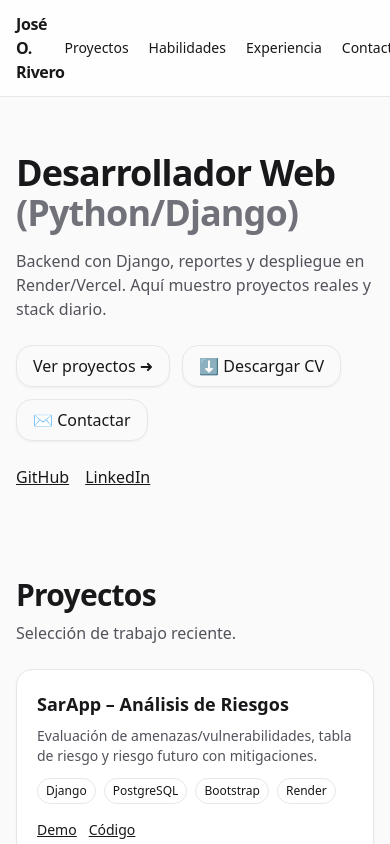
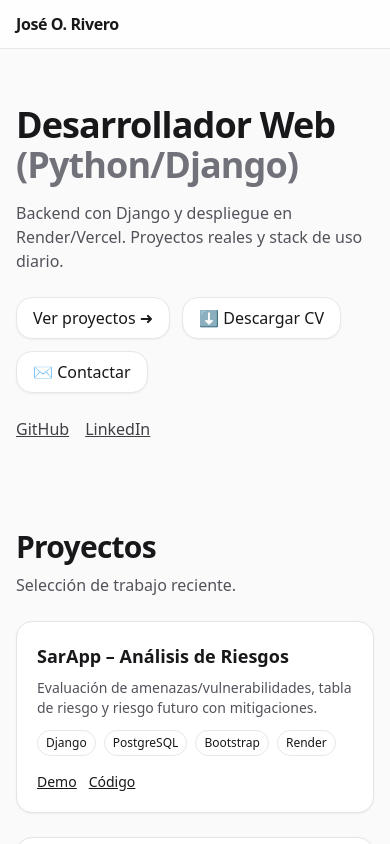
Before and after one commit to StarJors/portafolio, a React (Vite) app: page / in a window 390 px wide. Shown: the top 844 px of the page. Built offline with nearby package versions, Linux system fonts and the light colour scheme.

Commit message:
actualizar contactos 3

```diff
--- a/index.html
+++ b/index.html
@@ -1,10 +1,25 @@
 <!doctype html>
-<html lang="en">
+<html lang="es" class="scroll-smooth">
 <head>
   <meta charset="UTF-8" />
   <meta name="viewport" content="width=device-width, initial-scale=1.0" />
   <title>Portafolio</title>
+  <link rel="icon" href="/favicon.ico" />
+  <meta name="description" content="Portafolio de José O. Rivero — Django, PostgreSQL, Render/Vercel." />
+  <meta property="og:title" content="José O. Rivero — Portafolio" />
+  <meta property="og:description" content="Proyectos reales con Python/Django." />
+  <meta property="og:type" content="website" />
   <script src="https://cdn.tailwindcss.com"></script>
+  <script>
+    tailwind.config = {
+      theme: {
+        extend: {
+          colors: { brand: { DEFAULT: "#2563eb", 50:"#eff6ff" } }
+        }
+      }
+    }
+  </script>
+
 </head>
 
   <body>
--- a/src/Portfolio.jsx
+++ b/src/Portfolio.jsx
@@ -5,7 +5,7 @@ export default function Portfolio() {
       <header className="sticky top-0 z-20 border-b bg-white/80 backdrop-blur">
         <nav className="mx-auto max-w-5xl px-4 py-3 flex items-center justify-between">
           <a href="#inicio" className="font-semibold tracking-tight">José O. Rivero</a>
-          <div className="flex gap-5 text-sm">
+          <div className="hidden sm:flex gap-5 text-sm">
             <a className="hover:text-zinc-700" href="#proyectos">Proyectos</a>
             <a className="hover:text-zinc-700" href="#habilidades">Habilidades</a>
             <a className="hover:text-zinc-700" href="#experiencia">Experiencia</a>
@@ -15,37 +15,40 @@ export default function Portfolio() {
       </header>
 
       {/* HERO */}
-      <section id="inicio" className="mx-auto max-w-5xl px-4 pt-14 pb-10">
+      <section id="inicio" className="scroll-mt-24 mx-auto max-w-5xl px-4 pt-14 pb-10">
         <h1 className="text-4xl md:text-6xl font-extrabold tracking-tight">
           Desarrollador Web <span className="text-zinc-500">(Python/Django)</span>
         </h1>
         <p className="mt-4 text-zinc-600 max-w-2xl">
-          Backend con Django, reportes y despliegue en Render/Vercel. Aquí muestro proyectos reales y stack diario.
+          Backend con Django y despliegue en Render/Vercel. Proyectos reales y stack de uso diario.
         </p>
+
         <div className="mt-6 flex flex-wrap gap-3">
-          <a href="#proyectos" className="inline-flex items-center gap-2 rounded-2xl px-4 py-2 border shadow-sm hover:shadow">
+          <a href="#proyectos" className="inline-flex items-center rounded-2xl px-4 py-2 border shadow-sm hover:shadow bg-white">
             Ver proyectos ➜
           </a>
-          <a href="CV_Jose_Rivero.pdf" download className="inline-flex items-center gap-2 rounded-2xl px-4 py-2 border shadow-sm hover:shadow">
+          <a href="/CV_Jose_Rivero.pdf" download className="inline-flex items-center rounded-2xl px-4 py-2 border shadow-sm hover:shadow bg-white">
             ⬇️ Descargar CV
           </a>
-          <a href="mailto:rivero@example.com" className="inline-flex items-center gap-2 rounded-2xl px-4 py-2 border shadow-sm hover:shadow">
+          <a href="mailto:rivero@example.com" className="inline-flex items-center rounded-2xl px-4 py-2 border shadow-sm hover:shadow bg-white">
             ✉️ Contactar
           </a>
         </div>
-        <div className="mt-6 flex gap-4">
-          <a className="underline" href="https://github.com/StarJors">GitHub</a>
-          <a className="underline" href="#">LinkedIn</a>
+
+        <div className="mt-6 flex gap-4 text-zinc-700">
+          <a className="underline hover:text-blue-600" href="https://github.com/StarJors" target="_blank" rel="noreferrer">GitHub</a>
+          <a className="underline hover:text-blue-600" href="https://www.linkedin.com/" target="_blank" rel="noreferrer">LinkedIn</a>
         </div>
       </section>
 
       {/* PROYECTOS */}
-      <section id="proyectos" className="mx-auto max-w-5xl px-4 py-12">
+      <section id="proyectos" className="scroll-mt-24 mx-auto max-w-5xl px-4 py-12">
         <h2 className="text-3xl font-bold tracking-tight">Proyectos</h2>
         <p className="mt-2 text-zinc-600">Selección de trabajo reciente.</p>
+
         <div className="mt-6 grid gap-6 sm:grid-cols-2">
           {/* Card */}
-          <article className="rounded-2xl border p-5 shadow-sm hover:shadow-md bg-white">
+          <article className="rounded-2xl border border-zinc-200 p-5 shadow-sm hover:shadow-md bg-white transition">
             <h3 className="text-lg font-semibold">SarApp – Análisis de Riesgos</h3>
             <p className="mt-2 text-sm text-zinc-600">
               Evaluación de amenazas/vulnerabilidades, tabla de riesgo y riesgo futuro con mitigaciones.
@@ -56,12 +59,12 @@ export default function Portfolio() {
               ))}
             </div>
             <div className="mt-4 flex gap-3 text-sm">
-              <a className="underline" href="#">Demo</a>
-              <a className="underline" href="#">Código</a>
+              <a className="underline hover:text-blue-600" href="#" target="_blank" rel="noreferrer">Demo</a>
+              <a className="underline hover:text-blue-600" href="#" target="_blank" rel="noreferrer">Código</a>
             </div>
           </article>
 
-          <article className="rounded-2xl border p-5 shadow-sm hover:shadow-md bg-white">
+          <article className="rounded-2xl border border-zinc-200 p-5 shadow-sm hover:shadow-md bg-white transition">
             <h3 className="text-lg font-semibold">Elecciones – Análisis de Votos</h3>
             <p className="mt-2 text-sm text-zinc-600">
               Detección de anomalías (z-score) por circunscripción con filtros por año/departamento.
@@ -72,12 +75,12 @@ export default function Portfolio() {
               ))}
             </div>
             <div className="mt-4 flex gap-3 text-sm">
-              <a className="underline" href="#">Demo</a>
-              <a className="underline" href="#">Código</a>
+              <a className="underline hover:text-blue-600" href="#" target="_blank" rel="noreferrer">Demo</a>
+              <a className="underline hover:text-blue-600" href="#" target="_blank" rel="noreferrer">Código</a>
             </div>
           </article>
 
-          <article className="rounded-2xl border p-5 shadow-sm hover:shadow-md bg-white">
+          <article className="rounded-2xl border border-zinc-200 p-5 shadow-sm hover:shadow-md bg-white transition">
             <h3 className="text-lg font-semibold">TePresto – Gestión de Préstamos</h3>
             <p className="mt-2 text-sm text-zinc-600">
               CRUD de usuarios/préstamos, intereses y chatbot de cobros por WhatsApp. Reportes y balances.
@@ -88,15 +91,15 @@ export default function Portfolio() {
               ))}
             </div>
             <div className="mt-4 flex gap-3 text-sm">
-              <a className="underline" href="#">Demo</a>
-              <a className="underline" href="#">Código</a>
+              <a className="underline hover:text-blue-600" href="#" target="_blank" rel="noreferrer">Demo</a>
+              <a className="underline hover:text-blue-600" href="#" target="_blank" rel="noreferrer">Código</a>
             </div>
           </article>
         </div>
       </section>
 
       {/* HABILIDADES */}
-      <section id="habilidades" className="mx-auto max-w-5xl px-4 py-12">
+      <section id="habilidades" className="scroll-mt-24 mx-auto max-w-5xl px-4 py-12">
         <h2 className="text-3xl font-bold tracking-tight">Habilidades</h2>
         <div className="mt-6 grid gap-6 sm:grid-cols-2">
           {[
@@ -105,7 +108,7 @@ export default function Portfolio() {
             ["Datos", ["PostgreSQL","Pandas"]],
             ["DevOps", ["Git/GitHub","Render","Vercel"]],
           ].map(([cat, items]) => (
-            <div key={cat} className="rounded-2xl border p-5 bg-white">
+            <div key={cat} className="rounded-2xl border border-zinc-200 p-5 bg-white">
               <h3 className="font-semibold">{cat}</h3>
               <div className="mt-3 flex flex-wrap gap-2">
                 {items.map(s=>(
@@ -118,17 +121,17 @@ export default function Portfolio() {
       </section>
 
       {/* EXPERIENCIA */}
-      <section id="experiencia" className="mx-auto max-w-5xl px-4 py-12">
+      <section id="experiencia" className="scroll-mt-24 mx-auto max-w-5xl px-4 py-12">
         <h2 className="text-3xl font-bold tracking-tight">Experiencia</h2>
         <ul className="mt-6 space-y-4">
-          <li className="rounded-2xl border p-5 bg-white">
+          <li className="rounded-2xl border border-zinc-200 p-5 bg-white">
             <div className="flex items-center justify-between">
               <strong>SarApp · Full-Stack</strong>
               <span className="text-xs text-zinc-500">2024 — 2025</span>
             </div>
             <p className="mt-2 text-sm text-zinc-600">Modelos, vistas, PDFs y despliegue en Render con PostgreSQL.</p>
           </li>
-          <li className="rounded-2xl border p-5 bg-white">
+          <li className="rounded-2xl border border-zinc-200 p-5 bg-white">
             <div className="flex items-center justify-between">
               <strong>Elecciones · Backend</strong>
               <span className="text-xs text-zinc-500">2024 — 2025</span>
@@ -139,14 +142,14 @@ export default function Portfolio() {
       </section>
 
       {/* CONTACTO */}
-      <section id="contacto" className="mx-auto max-w-5xl px-4 py-12">
-        <div className="rounded-2xl border p-8 bg-white">
+      <section id="contacto" className="scroll-mt-24 mx-auto max-w-5xl px-4 py-12">
+        <div className="rounded-2xl border border-zinc-200 p-8 bg-white">
           <h2 className="text-3xl font-bold tracking-tight">¿Trabajamos juntos?</h2>
           <p className="mt-2 text-zinc-600">Disponible para roles remotos y proyectos Django.</p>
           <div className="mt-6 flex flex-wrap gap-3">
             <a href="mailto:rivero@example.com" className="rounded-2xl px-4 py-2 border shadow-sm hover:shadow">✉️ rivero@example.com</a>
-            <a href="https://github.com/StarJors" className="rounded-2xl px-4 py-2 border shadow-sm hover:shadow">GitHub</a>
-            <a href="#" className="rounded-2xl px-4 py-2 border shadow-sm hover:shadow">LinkedIn</a>
+            <a href="https://github.com/StarJors" target="_blank" rel="noreferrer" className="rounded-2xl px-4 py-2 border shadow-sm hover:shadow">GitHub</a>
+            <a href="https://www.linkedin.com/" target="_blank" rel="noreferrer" className="rounded-2xl px-4 py-2 border shadow-sm hover:shadow">LinkedIn</a>
           </div>
         </div>
       </section>
```
